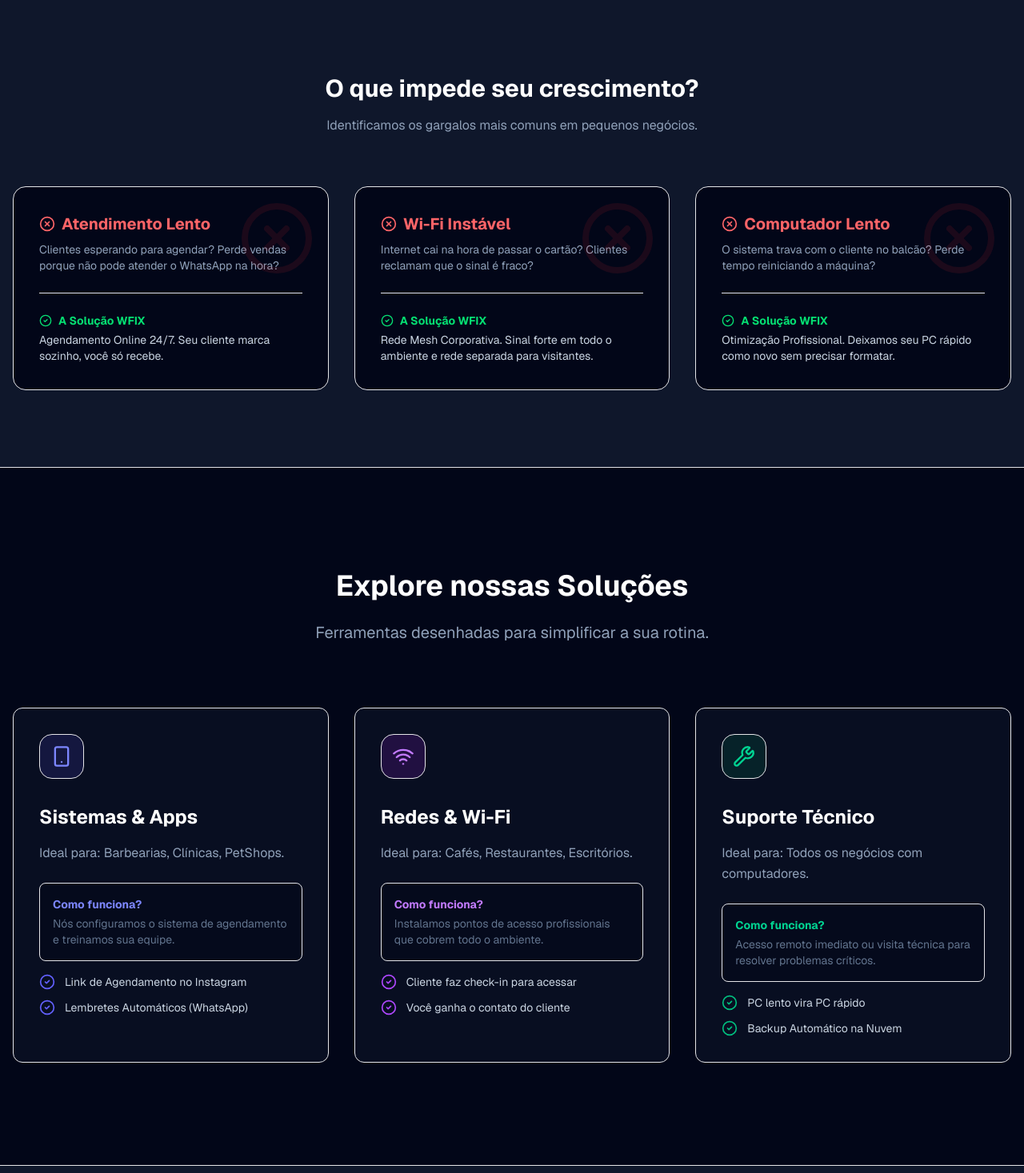
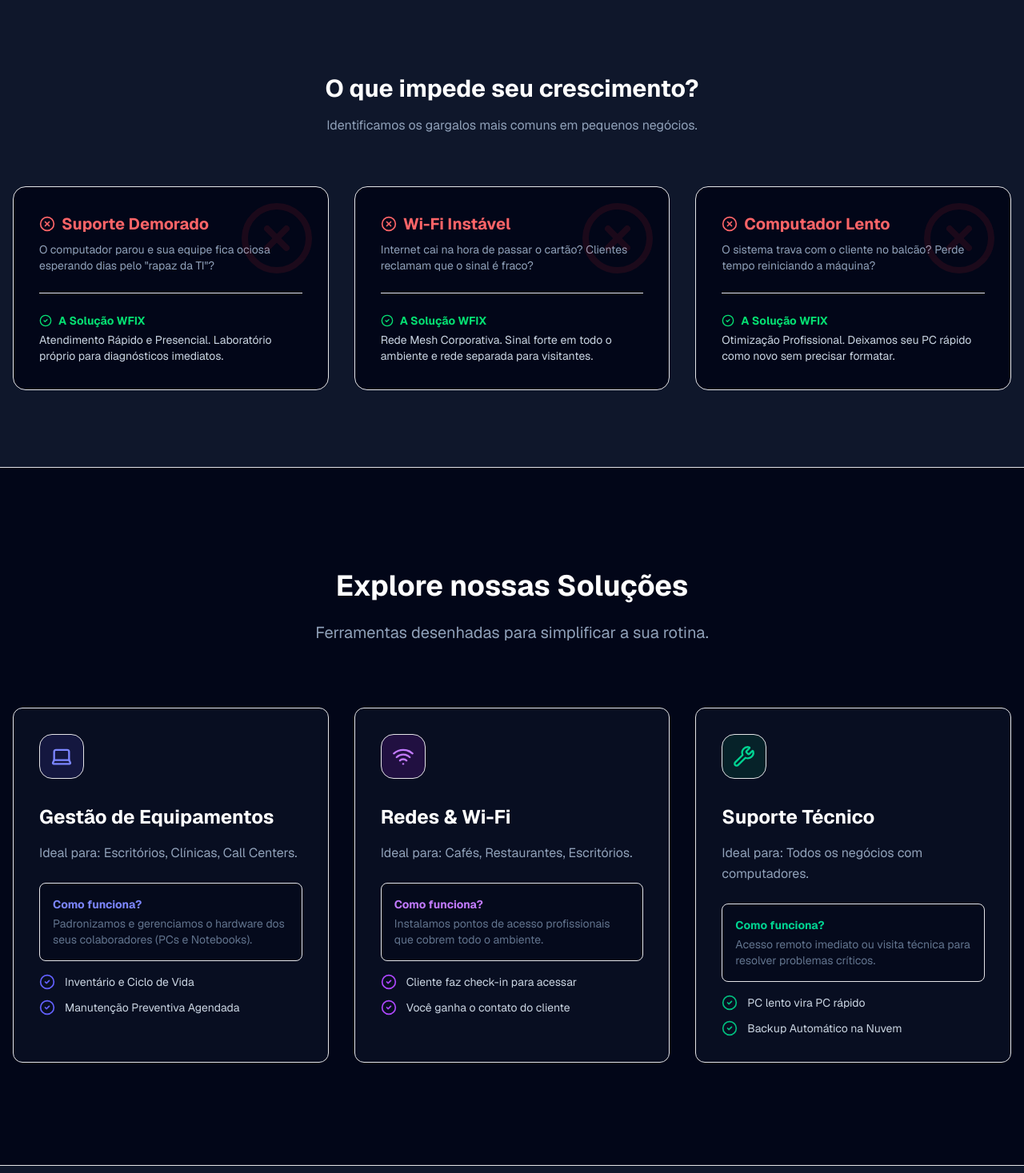
Before and after one commit to wheslancardoso/wtechprot, a Next.js app: page /para-empresas in a window 1280 px wide. Shown: the part 948-2415 px from the top of the page at 80% size. Built offline with nearby package versions, Linux system fonts and the light colour scheme; no server answers.

Commit message:
refactor(b2b): remove foco de saas e ajusta copy para gestao de hardware e redes

```diff
--- a/src/app/(b2b)/para-empresas/page.tsx
+++ b/src/app/(b2b)/para-empresas/page.tsx
@@ -33,8 +33,8 @@ export default function B2BPage() {
                             </h1>
 
                             <p className="text-xl text-slate-400 mb-10 leading-relaxed max-w-2xl mx-auto lg:mx-0 animate-in fade-in slide-in-from-bottom-12 duration-1000 delay-200">
-                                Do sistema de agendamento da sua barbearia à rede Wi-Fi da sua loja.
-                                A <span className="text-white font-semibold">WFIX Tech</span> traz as ferramentas das grandes empresas para o seu dia a dia.
+                                Dos computadores da sua recepção à infraestrutura de rede do seu escritório.
+                                A <span className="text-white font-semibold">WFIX Tech</span> garante disponibilidade, performance e manutenção sem dor de cabeça para sua equipe.
                             </p>
 
                             <div className="flex flex-col sm:flex-row gap-4 justify-center lg:justify-start animate-in fade-in slide-in-from-bottom-16 duration-1000 delay-300">
@@ -51,10 +51,10 @@ export default function B2BPage() {
                                     <div className="w-2 h-2 rounded-full bg-green-500 animate-pulse" /> Suporte Ágil
                                 </div>
                                 <div className="flex items-center gap-2">
-                                    <div className="w-2 h-2 rounded-full bg-indigo-500 animate-pulse" /> Automação
+                                    <div className="w-2 h-2 rounded-full bg-indigo-500 animate-pulse" /> Infraestrutura
                                 </div>
                                 <div className="flex items-center gap-2">
-                                    <div className="w-2 h-2 rounded-full bg-cyan-500 animate-pulse" /> Gestão
+                                    <div className="w-2 h-2 rounded-full bg-cyan-500 animate-pulse" /> Laboratório Próprio
                                 </div>
                             </div>
                         </div>
@@ -135,16 +135,16 @@ export default function B2BPage() {
                                 <XCircle className="w-24 h-24 text-red-500" />
                             </div>
                             <h3 className="text-xl font-bold text-red-400 mb-2 flex items-center gap-2">
-                                <XCircle className="w-5 h-5" /> Atendimento Lento
+                                <XCircle className="w-5 h-5" /> Suporte Demorado
                             </h3>
                             <p className="text-slate-400 mb-6 text-sm">
-                                Clientes esperando para agendar? Perde vendas porque não pode atender o WhatsApp na hora?
+                                O computador parou e sua equipe fica ociosa esperando dias pelo "rapaz da TI"?
                             </p>
                             <div className="pt-6 border-t border-slate-800">
                                 <h4 className="text-green-400 font-bold text-sm mb-1 flex items-center gap-2">
                                     <CheckCircle2 className="w-4 h-4" /> A Solução WFIX
                                 </h4>
-                                <p className="text-slate-300 text-sm">Agendamento Online 24/7. Seu cliente marca sozinho, você só recebe.</p>
+                                <p className="text-slate-300 text-sm">Atendimento Rápido e Presencial. Laboratório próprio para diagnósticos imediatos.</p>
                             </div>
                         </div>
 
@@ -198,23 +198,23 @@ export default function B2BPage() {
                     </div>
 
                     <div className="grid md:grid-cols-3 gap-6 lg:gap-8">
-                        {/* Service 1: Systems & AI */}
+                        {/* Service 1: Hardware & Devices */}
                         <SpotlightCard className="p-8 h-full bg-slate-900/40 border-slate-800 hover:border-indigo-500/50 transition-colors group" spotlightColor="rgba(99, 102, 241, 0.2)">
                             <div className="w-14 h-14 bg-indigo-900/30 text-indigo-400 rounded-2xl flex items-center justify-center mb-8 group-hover:scale-110 transition-transform duration-300 border border-indigo-500/20">
-                                <Smartphone className="w-7 h-7" />
+                                <Laptop className="w-7 h-7" />
                             </div>
-                            <h3 className="text-2xl font-bold mb-4 text-white">Sistemas & Apps</h3>
+                            <h3 className="text-2xl font-bold mb-4 text-white">Gestão de Equipamentos</h3>
                             <p className="text-slate-400 leading-relaxed mb-6">
-                                Ideal para: Barbearias, Clínicas, PetShops.
+                                Ideal para: Escritórios, Clínicas, Call Centers.
                             </p>
                             <div className="space-y-4">
                                 <div className="bg-slate-950/50 p-4 rounded-lg border border-slate-800">
                                     <h4 className="text-indigo-400 font-bold text-sm mb-1">Como funciona?</h4>
-                                    <p className="text-sm text-slate-500">Nós configuramos o sistema de agendamento e treinamos sua equipe.</p>
+                                    <p className="text-sm text-slate-500">Padronizamos e gerenciamos o hardware dos seus colaboradores (PCs e Notebooks).</p>
                                 </div>
                                 <ul className="space-y-3 text-sm text-slate-300">
-                                    <li className="flex items-start gap-3"><CheckCircle2 className="w-5 h-5 text-indigo-500 shrink-0" /> <span>Link de Agendamento no Instagram</span></li>
-                                    <li className="flex items-start gap-3"><CheckCircle2 className="w-5 h-5 text-indigo-500 shrink-0" /> <span>Lembretes Automáticos (WhatsApp)</span></li>
+                                    <li className="flex items-start gap-3"><CheckCircle2 className="w-5 h-5 text-indigo-500 shrink-0" /> <span>Inventário e Ciclo de Vida</span></li>
+                                    <li className="flex items-start gap-3"><CheckCircle2 className="w-5 h-5 text-indigo-500 shrink-0" /> <span>Manutenção Preventiva Agendada</span></li>
                                 </ul>
                             </div>
                         </SpotlightCard>
```
